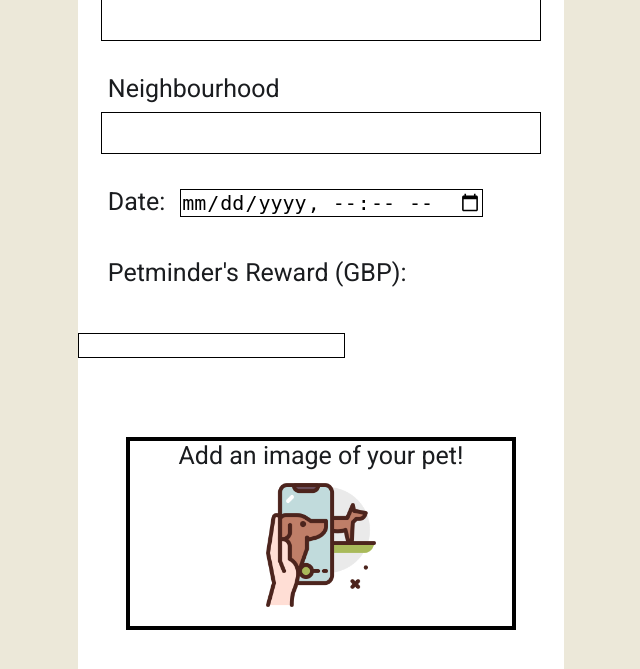
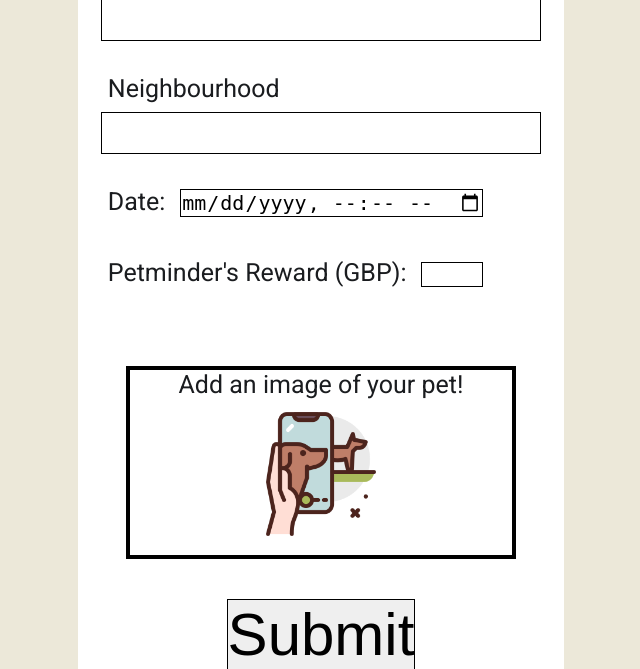
Before and after one commit to SE-Group13/NULL, a PHP site: page /SWEProject/AddJob.php in a window 1280 px wide. Shown: the part 796-1465 px from the top of the page, without its empty margins (319-959 px from the left). Run offline with PHP 8.4, Linux system fonts and the light colour scheme.

Commit message:
small change for one of the elements

```diff
--- a/SWEProject/AddJob.php
+++ b/SWEProject/AddJob.php
@@ -56,9 +56,9 @@
 
 				<br>
 				<label class = "label" >Petminder's Reward (GBP):</label>
-				<input class ='dateSelect' required type="number" name = "deposit" style="font-size: 20px; min = '10'" ></input>
+				<input class ='Budget' required type="number" name = "deposit" style="font-size: 20px; min = '10'" ></input>
 
-				<label class= "inputImageLabel">
+				<label class= "inputImageLabel" required>
 					Add an image of your pet!
 					<input	type= "file" name= "jobImage" class = "inputImage" required accept="image/png, image/jpg, image/jpeg">
 					<br>
--- a/SWEProject/CSS/AddJob.css
+++ b/SWEProject/CSS/AddJob.css
@@ -123,6 +123,12 @@ select{
 
 }
 
+.Budget{
+	display:inline-flex;
+	width: 60px;
+
+}
+
 .submit{
 	display: block;
 	margin-left: auto;
```
